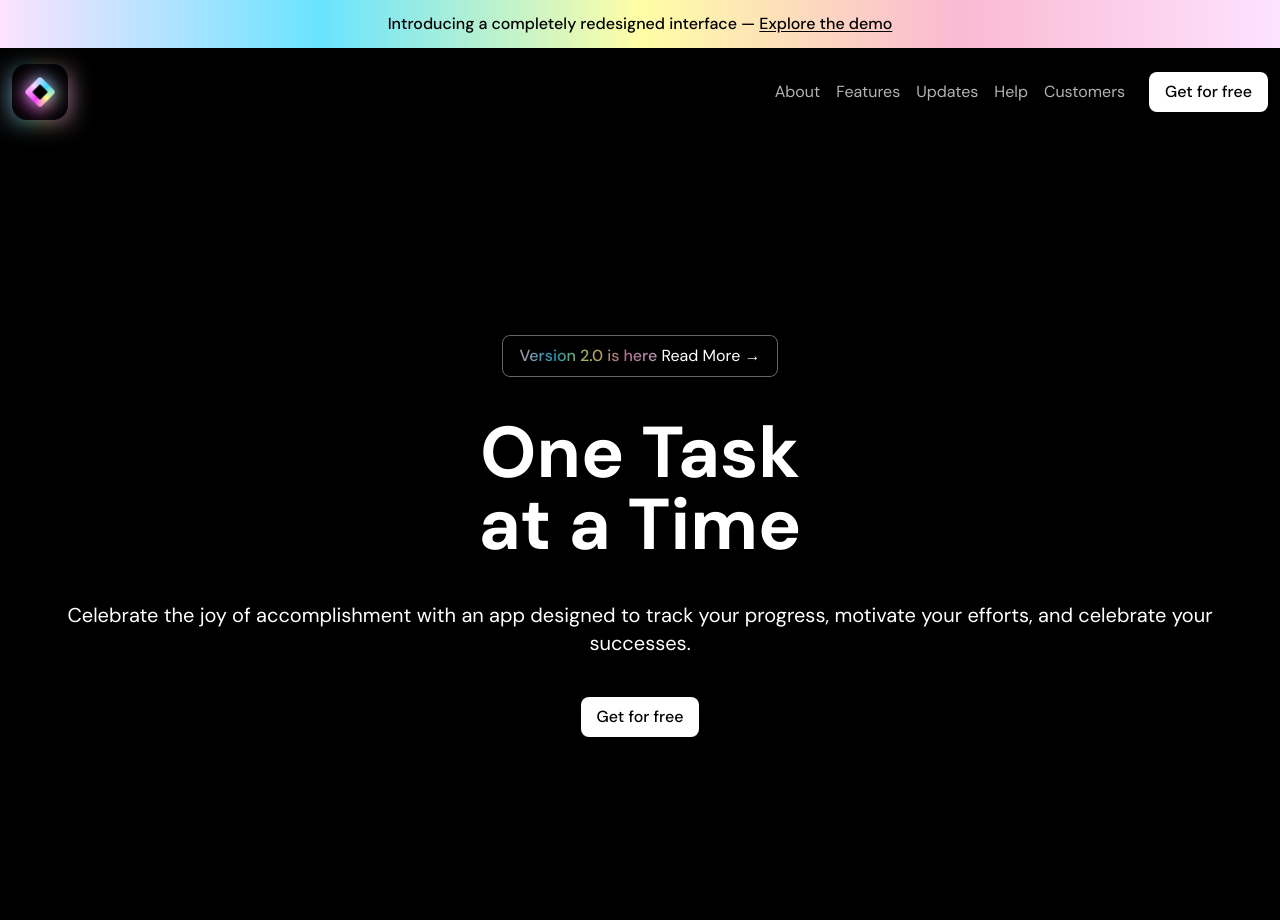
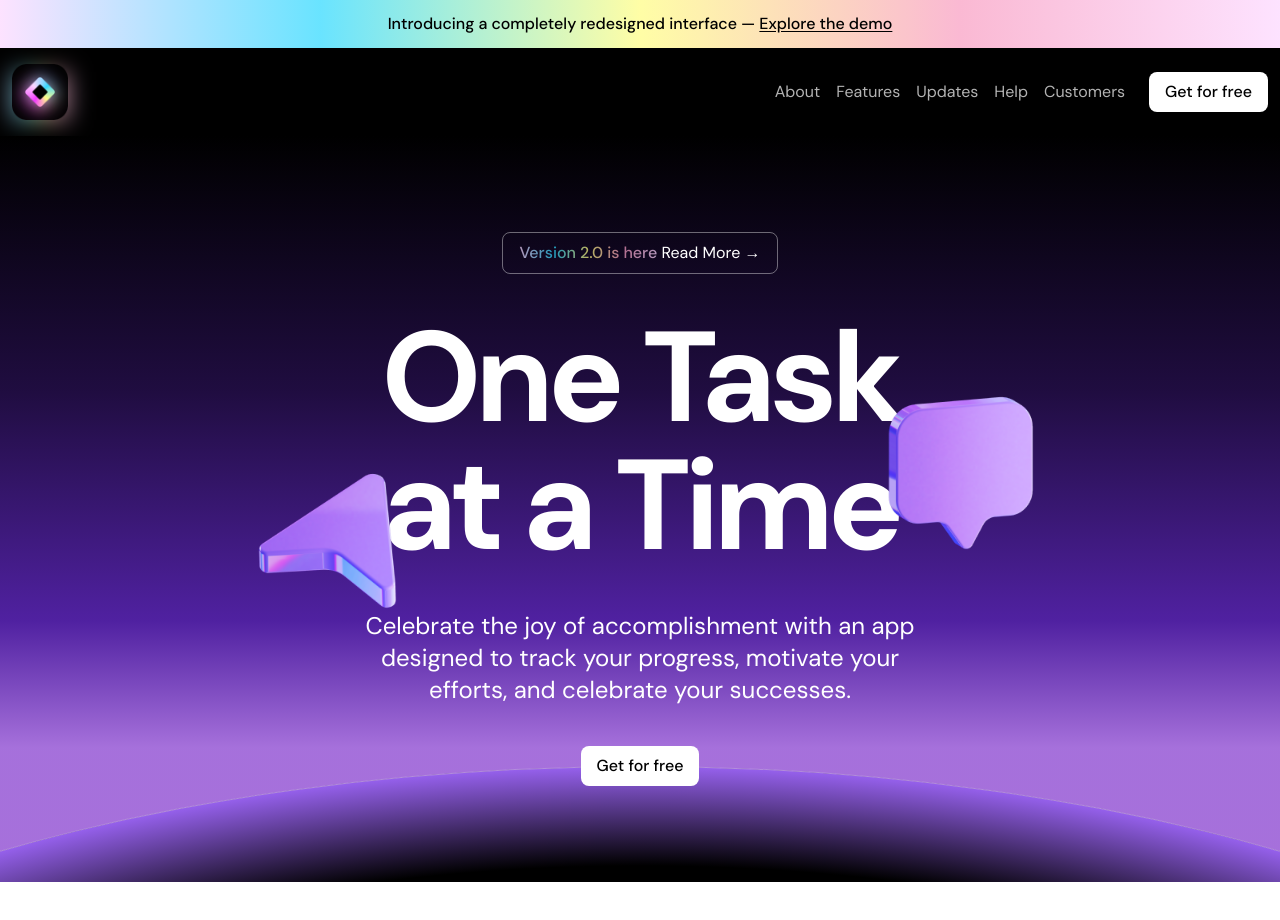
Before and after one commit to shiyammm/saas_landing_page, a Next.js app: page / in a window 1280 px wide. Shown: the top 920 px of the page. After the commit the page ends 882 px from the top, so only its background shows below. Built offline with nearby package versions, Linux system fonts and the light colour scheme.

Commit message:
Enhanced hero section with gradient background, updated cursor style, and added message icons.

```diff
--- a/src/app/globals.css
+++ b/src/app/globals.css
@@ -26,3 +26,22 @@
   color: transparent;
   -webkit-text-fill-color: transparent;
 }
+
+.hero_gradient {
+  background: linear-gradient(
+    to bottom,
+    hsl(0, 0%, 0%) 0%,
+    hsl(262, 67%, 15%) 34%,
+    hsl(262, 66%, 38%) 65%,
+    hsl(270, 60%, 65%) 82%
+  );
+}
+
+.radial_gradient {
+  background: radial-gradient(
+    circle,
+    rgba(0, 0, 0, 1) 0%,
+    rgba(0, 0, 0, 1) 14%,
+    rgba(149, 96, 235, 1) 100%
+  );
+}
--- a/src/components/Hero.tsx
+++ b/src/components/Hero.tsx
@@ -1,24 +1,51 @@
 import React from 'react';
+import cursor from '@/assets/images/cursor.png';
+import message from '@/assets/images/message.png';
+import Image from 'next/image';
 
 const Hero = () => {
   return (
-    <section className="bg-black text-white w-full h-screen flex items-center flex-col justify-center space-y-10 px-4">
-      <div className="border border-white border-opacity-40 px-4 py-2 rounded-lg">
+    <section className="text-white w-full py-[72px] sm:py-24 flex justify-center hero_gradient relative overflow-hidden">
+      <div className="bg-black absolute w-[750px] h-[375px] sm:w-[1536px] sm:h-[768px] lg:w-[2400px] lg:h-[1100px]  rounded-[100%] top-[calc(100%-96px)] sm:top-[calc(100%-116px)] left-1/2 -translate-x-1/2 border border-[#B48CDE] bg-[radial-gradient(closest-side,#000_82%,#9560EB)]"></div>
+      <div className="relative ">
+        <div className="flex flex-col items-center space-y-10">
+          <a
+            href="#"
+            className="border border-white border-opacity-40 px-4 py-2 rounded-lg"
+          >
             <span className="rainbow_gradient-text font-medium">
               Version 2.0 is here
             </span>{' '}
             <span className="font-normal">Read More &rarr;</span>
-      </div>
-      <h1 className="text-7xl font-bold text-center">
+          </a>
+          <div className="relative">
+            <h1 className="text-7xl sm:text-9xl font-bold text-center tracking-tighter">
               One Task <br /> at a Time
             </h1>
-      <p className="text-center font-normal text-xl">
-        Celebrate the joy of accomplishment with an app designed to track your
-        progress, motivate your efforts, and celebrate your successes.
+            <Image
+              src={cursor}
+              width={100}
+              height={100}
+              alt="cursor-icon"
+              className="absolute top-36 -left-32 w-[10rem] sm:inline hidden"
+            />
+            <Image
+              src={message}
+              width={100}
+              height={100}
+              alt="message-icon"
+              className="absolute top-20 w-[10rem] -right-36 sm:inline hidden"
+            />
+          </div>
+          <p className="text-center font-normal text-xl sm:text-2xl max-w-md sm:max-w-xl ">
+            Celebrate the joy of accomplishment with an app designed to track
+            your progress, motivate your efforts, and celebrate your successes.
           </p>
           <button className="bg-white text-black px-4 py-2 rounded-lg font-medium">
             Get for free
           </button>
+        </div>
+      </div>
     </section>
   );
 };
```
Lines whose indentation alone changed are shown as unchanged.
